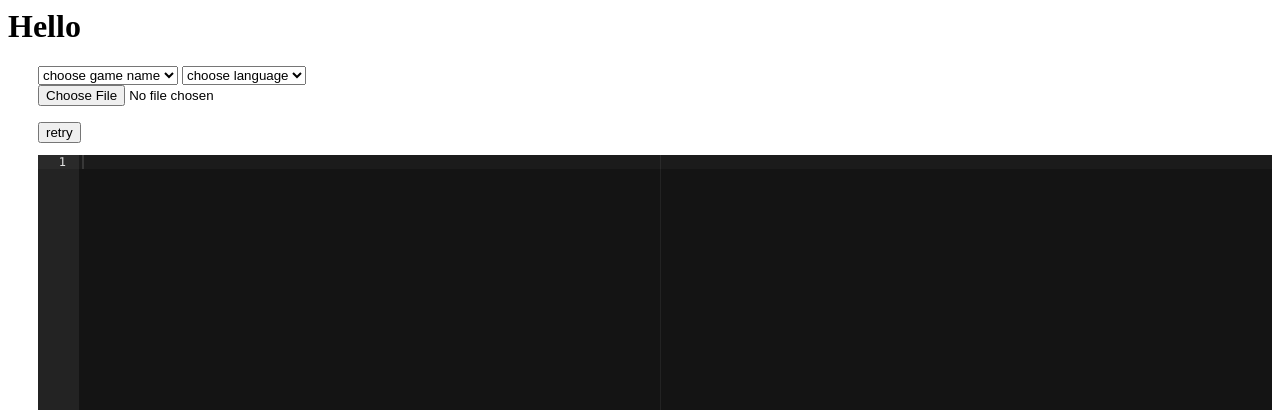
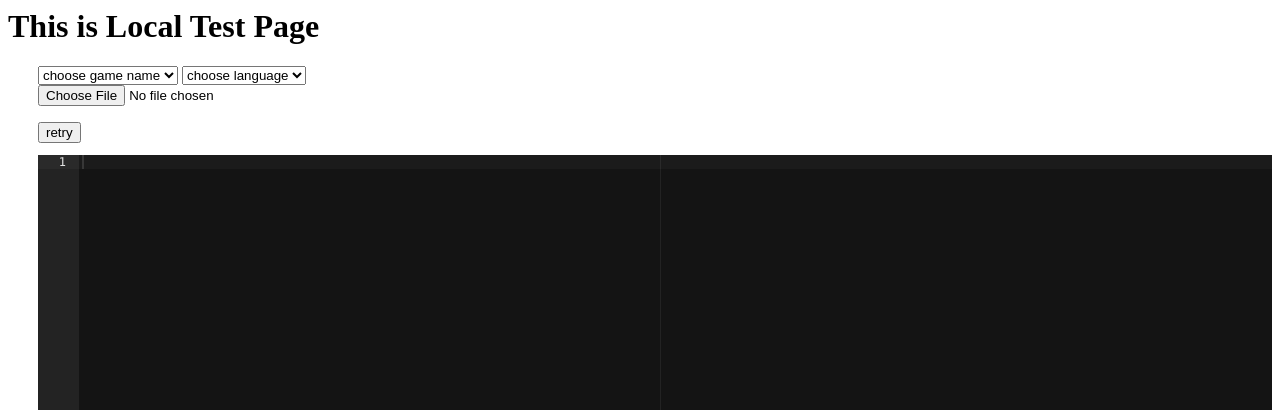
Before and after one commit to Yu-hanCheng/CodeGame_Local, a Flask app: template app/templates/index.html in a window 1280 px wide. Shown: the top 420 px of the page. Run offline with Flask 2, Linux system fonts and the light colour scheme; the template is opened without the code that fills it, so the values that code supplies are empty; some libraries are stand-ins or nearby versions.

Commit message:
html add local page

```diff
--- a/app/templates/index.html
+++ b/app/templates/index.html
@@ -6,7 +6,7 @@
     </head>
     <body>
             <p id="sandbox_res"></p>
-        <h1>Hello</h1>
+        <h1>This is Local Test Page</h1>
         <input type="hidden" name="user_id" id="user_id" value={{user_id}} />
         <div class="popup"id="myPopup_dom" >
         </div>
```
